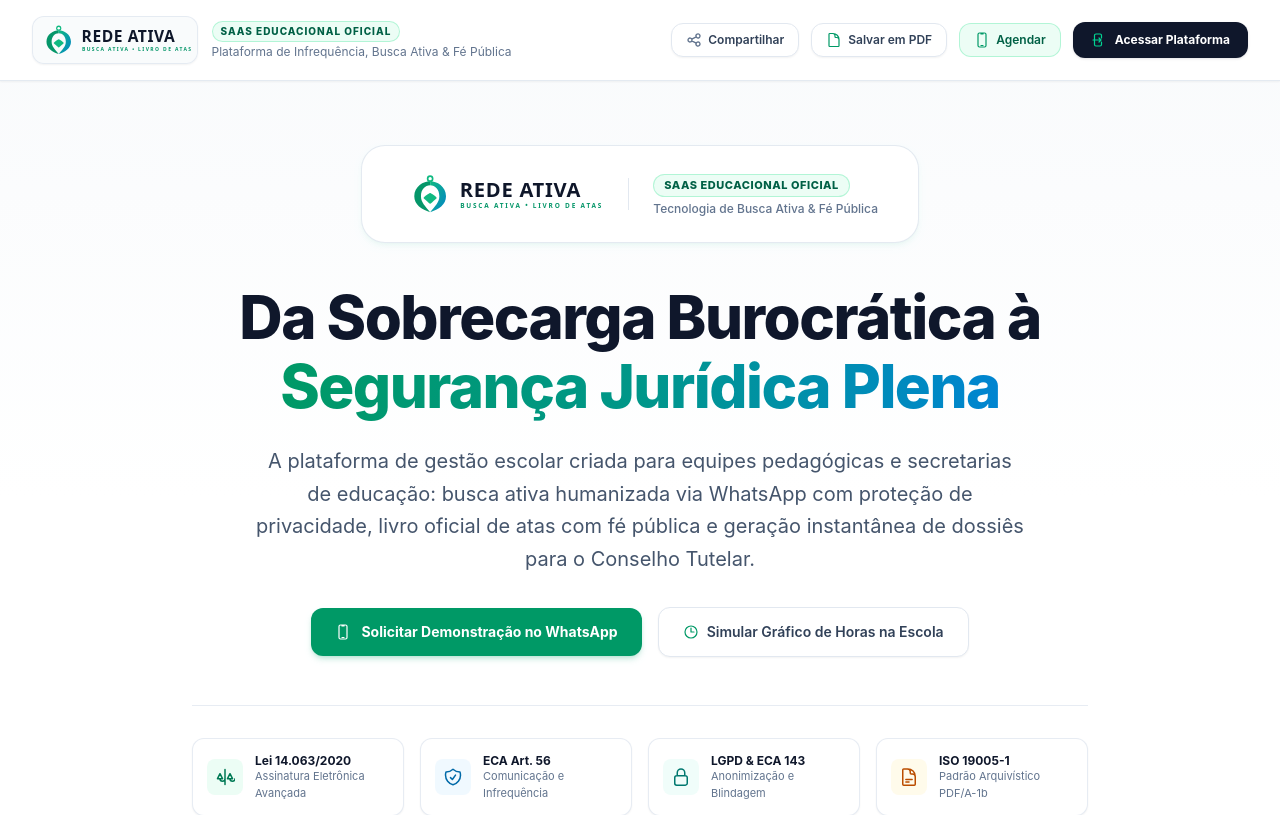
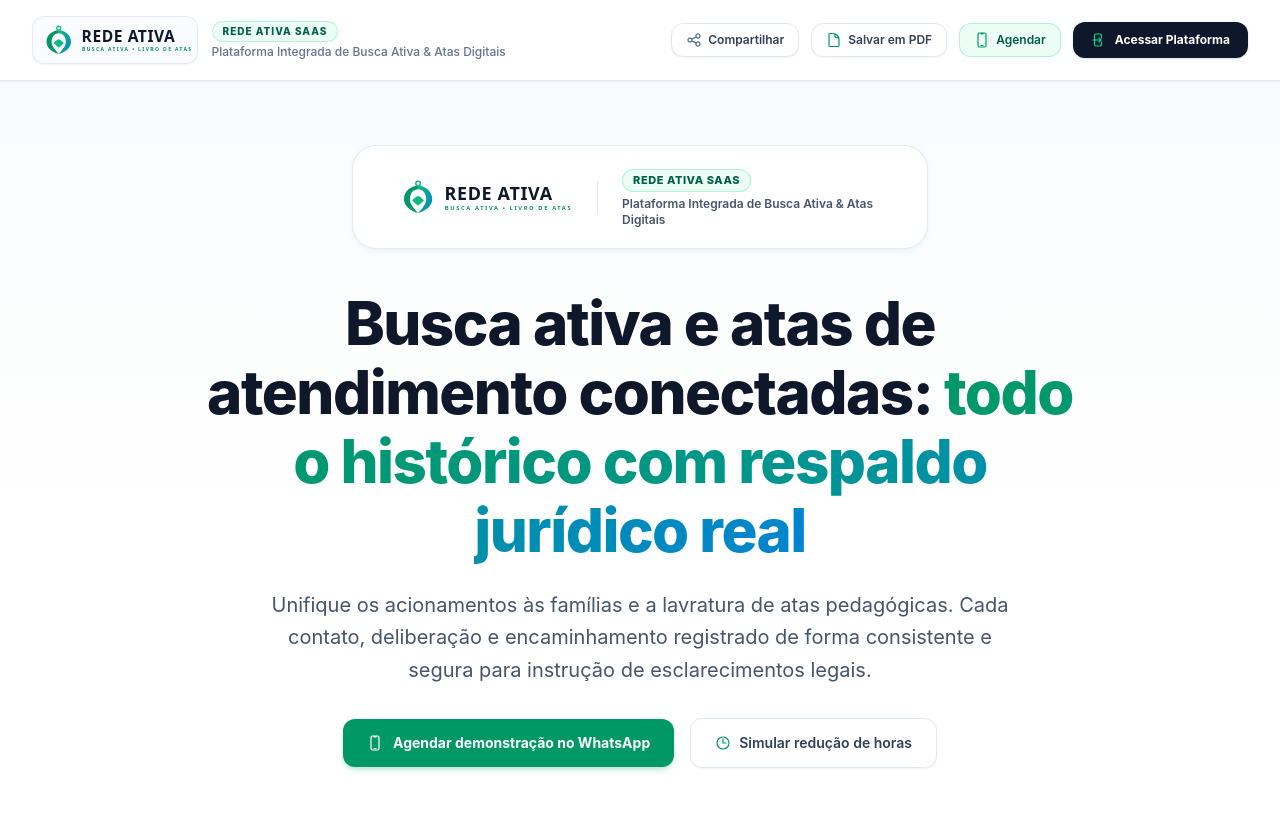
Before and after one commit to MarcosWrobel/rede-ativa, a Next.js app: page / in a window 1280 px wide. Shown: the top 815 px of the page. Built offline with nearby package versions, Linux system fonts and the light colour scheme; no server answers; the database is empty.

Commit message:
refactor(landing-page): reformula Hero atacando na dor direta e aplica diretrizes de escrita formal

```diff
--- a/src/app/impacto/ImpactoClient.tsx
+++ b/src/app/impacto/ImpactoClient.tsx
@@ -373,11 +373,11 @@ export default function ImpactoClient() {
               <img src="/logo.svg" alt="Rede Ativa - Busca Ativa & Livro de Atas" className="h-10 w-auto object-contain" />
             </div>
             <div className="hidden md:flex flex-col">
-              <span className="text-[10px] uppercase font-extrabold tracking-widest text-emerald-800 bg-emerald-50 px-2 py-0.5 rounded-full border border-emerald-200/80 self-start">
-                SaaS Educacional Oficial
+              <span className="text-[10px] uppercase font-extrabold tracking-widest text-emerald-800 bg-emerald-50 px-2.5 py-0.5 rounded-full border border-emerald-200/80 self-start">
+                Rede Ativa SaaS
               </span>
-              <p className="text-xs text-slate-500 mt-0.5">
-                Plataforma de Infrequência, Busca Ativa & Fé Pública
+              <p className="text-xs text-slate-500 mt-0.5 font-medium">
+                Plataforma Integrada de Busca Ativa & Atas Digitais
               </p>
             </div>
           </Link>
@@ -457,23 +457,23 @@ export default function ImpactoClient() {
             <div className="h-8 w-px bg-slate-200 hidden sm:block"></div>
             <div className="text-center sm:text-left">
               <span className="text-[11px] uppercase font-extrabold tracking-wider text-emerald-800 bg-emerald-50 px-2.5 py-0.5 rounded-full border border-emerald-200/80 inline-block">
-                SaaS Educacional Oficial
+                Rede Ativa SaaS
               </span>
-              <p className="text-xs text-slate-500 mt-1 font-medium">
-                Tecnologia de Busca Ativa & Fé Pública
+              <p className="text-xs text-slate-600 mt-1 font-semibold">
+                Plataforma Integrada de Busca Ativa & Atas Digitais
               </p>
             </div>
           </div>
 
           <h1 className="text-3xl sm:text-5xl lg:text-6xl font-extrabold tracking-tight text-slate-900 leading-[1.15] max-w-4xl mx-auto">
-            Da Sobrecarga Burocrática à{" "}
+            Busca ativa e atas de atendimento conectadas:{" "}
             <span className="bg-gradient-to-r from-emerald-600 via-teal-600 to-sky-600 bg-clip-text text-transparent">
-              Segurança Jurídica Plena
+              todo o histórico com respaldo jurídico real
             </span>
           </h1>
 
           <p className="mt-6 text-base sm:text-lg lg:text-xl text-slate-600 max-w-3xl mx-auto leading-relaxed">
-            A plataforma de gestão escolar criada para equipes pedagógicas e secretarias de educação: busca ativa humanizada via WhatsApp com proteção de privacidade, livro oficial de atas com fé pública e geração instantânea de dossiês para o Conselho Tutelar.
+            Unifique os acionamentos às famílias e a lavratura de atas pedagógicas. Cada contato, deliberação e encaminhamento registrado de forma consistente e segura para instrução de esclarecimentos legais.
           </p>
 
           <div className="mt-8 flex flex-wrap items-center justify-center gap-4">
@@ -484,14 +484,14 @@ export default function ImpactoClient() {
               className="px-6 py-3.5 rounded-xl bg-emerald-600 hover:bg-emerald-700 text-white font-bold text-sm shadow-md shadow-emerald-600/20 flex items-center gap-2.5 transition-all transform hover:-translate-y-0.5"
             >
               <IconPhone className="w-4 h-4" />
-              Solicitar Demonstração no WhatsApp
+              Agendar demonstração no WhatsApp
             </a>
             <a
               href="#calculadora"
               className="px-6 py-3.5 rounded-xl bg-white hover:bg-slate-50 text-slate-700 font-semibold text-sm border border-slate-200 shadow-xs flex items-center gap-2 transition-all"
             >
               <IconClock className="w-4 h-4 text-emerald-600" />
-              Simular Gráfico de Horas na Escola
+              Simular redução de horas
             </a>
           </div>
 
@@ -513,7 +513,7 @@ export default function ImpactoClient() {
               </div>
               <div>
                 <p className="text-xs font-bold text-slate-900 leading-tight">ECA Art. 56</p>
-                <p className="text-[11px] text-slate-500">Comunicação e Infrequência</p>
+                <p className="text-[11px] text-slate-500">Rastreabilidade de Infrequência</p>
               </div>
             </div>
 
@@ -523,7 +523,7 @@ export default function ImpactoClient() {
               </div>
               <div>
                 <p className="text-xs font-bold text-slate-900 leading-tight">LGPD & ECA 143</p>
-                <p className="text-[11px] text-slate-500">Anonimização e Blindagem</p>
+                <p className="text-[11px] text-slate-500">Proteção de Dados do Menor</p>
               </div>
             </div>
 
@@ -533,7 +533,7 @@ export default function ImpactoClient() {
               </div>
               <div>
                 <p className="text-xs font-bold text-slate-900 leading-tight">ISO 19005-1</p>
-                <p className="text-[11px] text-slate-500">Padrão Arquivístico PDF/A-1b</p>
+                <p className="text-[11px] text-slate-500">Arquivo Permanente PDF/A-1b</p>
               </div>
             </div>
           </div>
@@ -705,7 +705,7 @@ export default function ImpactoClient() {
                       }`}
                     >
                       <IconEye className="w-3 h-3" />
-                      Modo Exposto Tradicional
+                      WhatsApp Web aberto
                     </button>
                   </div>
                 </div>
@@ -842,7 +842,7 @@ export default function ImpactoClient() {
                             <circle className="opacity-25" cx="12" cy="12" r="10" stroke="currentColor" strokeWidth="4"></circle>
                             <path className="opacity-75" fill="currentColor" d="M4 12a8 8 0 018-8v8H4z"></path>
                           </svg>
-                          <span>Disparando com Hash de Auditoria...</span>
+                          <span>Registrando envio...</span>
                         </>
                       ) : (
                         <>
@@ -949,10 +949,10 @@ export default function ImpactoClient() {
                       {serverPinVerified ? (
                         <>
                           <IconCheck className="w-3.5 h-3.5 text-emerald-600" />
-                          PIN Válido (Fé Pública)
+                          PIN Autenticado
                         </>
                       ) : (
-                        "Autenticar PIN de Servidora"
+                        "Autenticar PIN"
                       )}
                     </button>
                   </div>
@@ -988,7 +988,7 @@ export default function ImpactoClient() {
                       }`}
                     ></span>
                     <span className="text-xs font-bold text-slate-800">
-                      {ataFinalized ? "LAVRADA COM FÉ PÚBLICA (IMUTÁVEL)" : "STATUS: MINUTA EM ANDAMENTO"}
+                      {ataFinalized ? "LAVRADA E ASSINADA (IMUTÁVEL)" : "STATUS: MINUTA EM ANDAMENTO"}
                     </span>
                   </div>
                   <span className="text-[10px] font-mono text-slate-500">
@@ -1160,7 +1160,7 @@ export default function ImpactoClient() {
                       ) : (
                         <>
                           <IconDocument className="w-3.5 h-3.5" />
-                          <span>Gerar Dossiê Oficial em PDF</span>
+                          <span>Gerar Dossiê em PDF</span>
                         </>
                       )}
                     </button>
```
